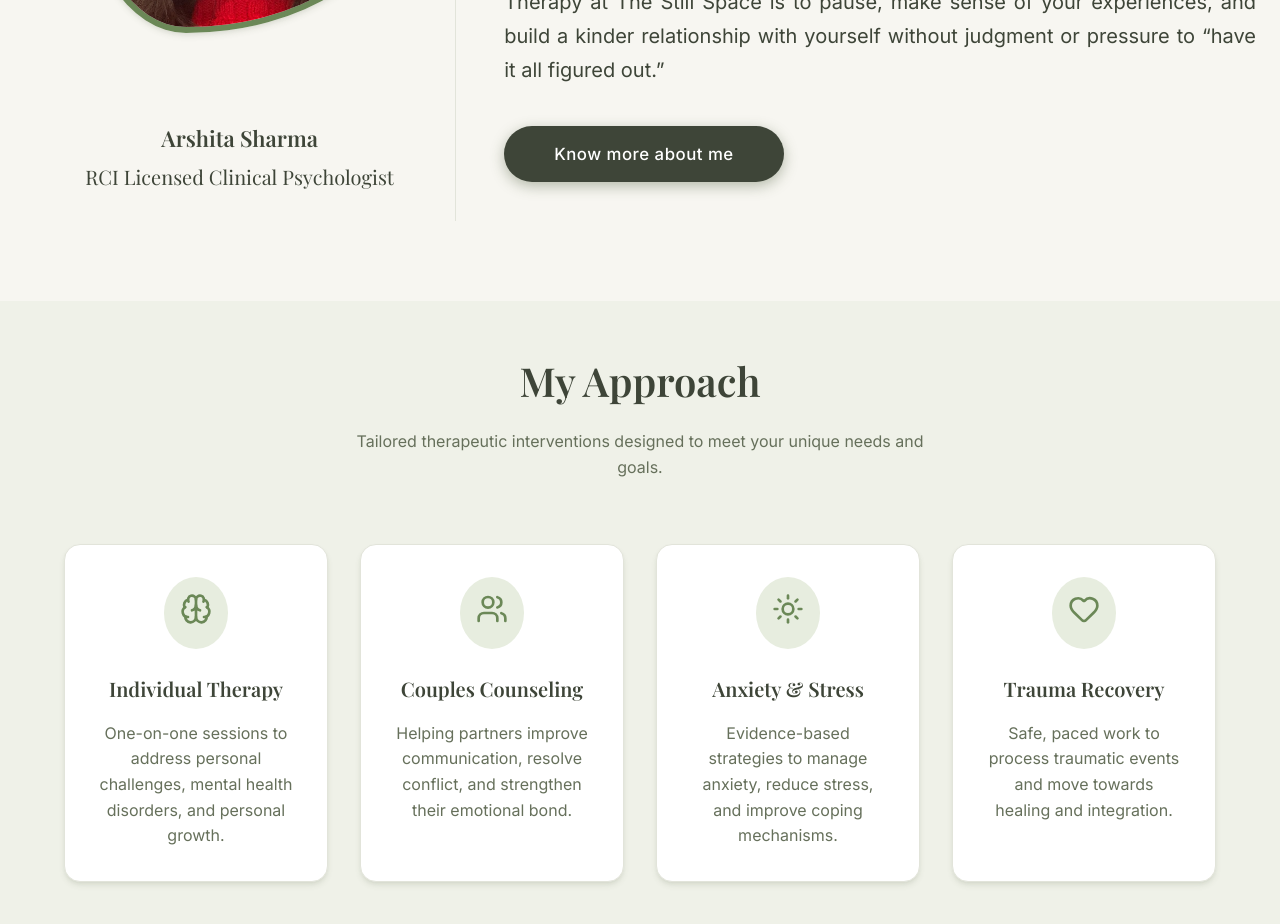
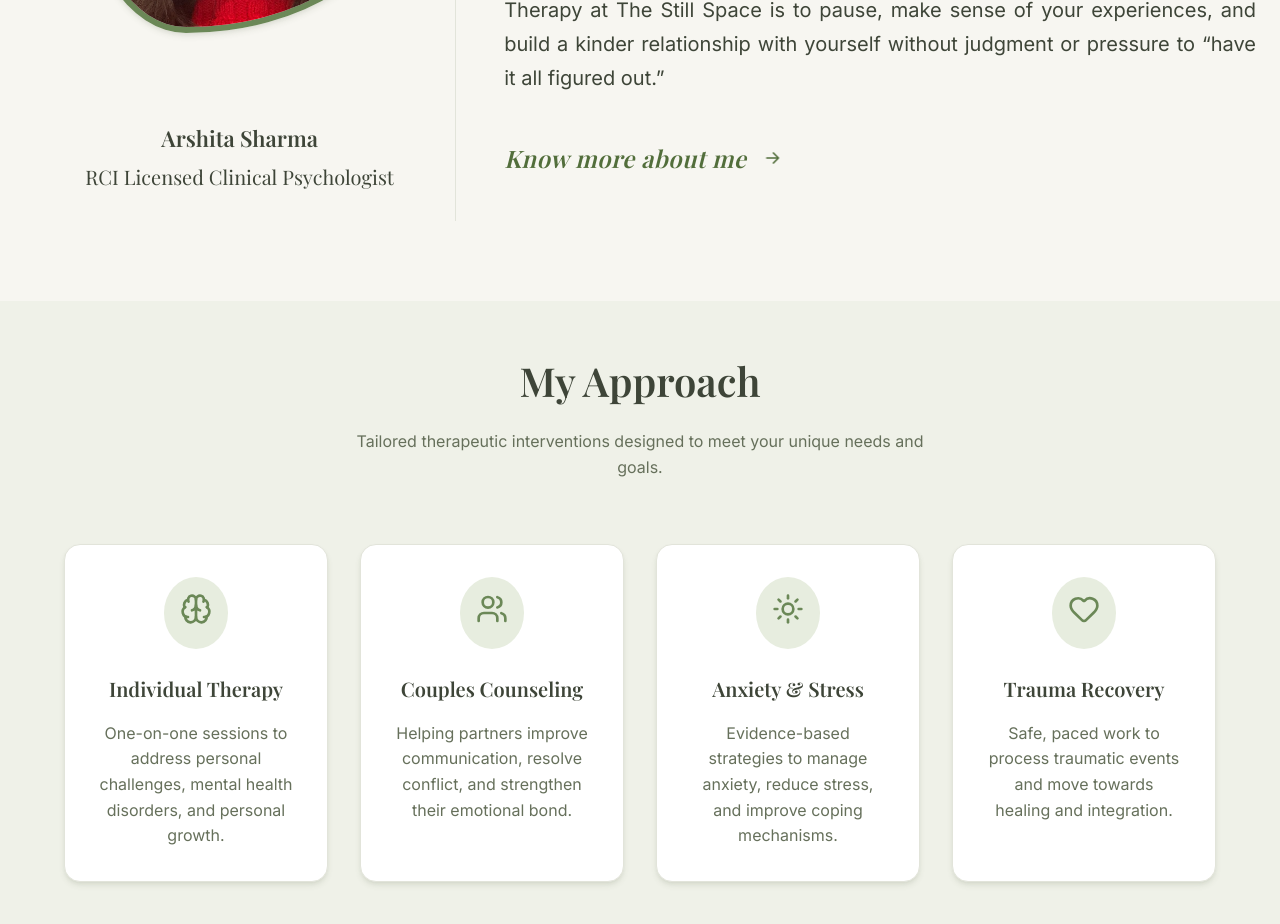
Before and after one commit to mananj183/thestillspace.github.io, a React (Vite) app: page / in a window 1280 px wide. Shown: the part 1300-2224 px from the top of the page. Built offline with nearby package versions, Linux system fonts and the light colour scheme; a web font is replaced by a local one.

Commit message:
Redesign know-more-about-me as an elegant animated text link

```diff
--- a/src/components/About.tsx
+++ b/src/components/About.tsx
@@ -60,7 +60,15 @@ const About = () => {
                 </div>
 
                 <button className="btn-know-more" onClick={() => navigate('/about-me')} aria-label="About Me">
-                    Know more about me
+                    <span className="btn-know-more-label">Know more about me</span>
+                    <svg
+                        className="btn-know-more-arrow"
+                        viewBox="0 0 24 24"
+                        aria-hidden="true"
+                        focusable="false"
+                    >
+                        <path d="M5 12h14M13 6l6 6-6 6" />
+                    </svg>
                 </button>
             </motion.div>
         </section>
--- a/src/index.css
+++ b/src/index.css
@@ -363,25 +363,80 @@ button {
 }
 
 .btn-know-more {
-  /* margin-top: 2.5rem; */
-  padding: 0.75rem 2rem;
-  background-color: var(--text-primary);
-  /* Deep olive */
-  color: #fff;
-  border-radius: 50px;
-  font-weight: 500;
+  /* Elegant serif text-link: no button box, animated underline + nudge arrow */
+  display: inline-flex;
+  align-items: center;
+  gap: 0.6rem;
+  padding: 0.25rem 0;
+  background: transparent;
+  border: none;
+  cursor: pointer;
+  color: var(--accent-strong);
+  font-family: var(--font-heading);
+  font-size: 1.25rem;
+  font-style: italic;
+  font-weight: 600;
   letter-spacing: 0.5px;
-  box-shadow: 0 4px 14px 0 rgba(74, 90, 57, 0.39);
-  transition: all 0.3s ease;
-  border: 2px solid transparent;
+  position: relative;
+  transition: color 0.3s ease, letter-spacing 0.3s ease;
+}
+
+.btn-know-more::after {
+  content: '';
+  position: absolute;
+  left: 0;
+  bottom: -0.3rem;
+  width: 100%;
+  height: 2px;
+  background: linear-gradient(90deg, var(--accent), var(--teal-accent));
+  border-radius: 2px;
+  transform: scaleX(0);
+  transform-origin: left center;
+  transition: transform 0.5s cubic-bezier(0.22, 1, 0.36, 1);
 }
 
 .btn-know-more:hover {
-  background-color: var(--bg-primary);
-  color: var(--text-primary);
-  border-color: var(--text-primary);
-  transform: translateY(-2px);
-  box-shadow: 0 6px 20px rgba(74, 90, 57, 0.23);
+  color: var(--accent);
+  letter-spacing: 1px;
+}
+
+.btn-know-more:hover::after {
+  transform: scaleX(1);
+}
+
+.btn-know-more-arrow {
+  width: 1.1rem;
+  height: 1.1rem;
+  stroke: currentColor;
+  fill: none;
+  stroke-width: 2;
+  stroke-linecap: round;
+  stroke-linejoin: round;
+  transition: transform 0.3s ease;
+}
+
+.btn-know-more:hover .btn-know-more-arrow {
+  transform: translateX(6px);
+}
+
+.btn-know-more:not(:hover) .btn-know-more-arrow {
+  animation: btn-arrow-nudge 4s ease-in-out infinite;
+}
+
+@keyframes btn-arrow-nudge {
+  0%,
+  40%,
+  100% {
+    transform: translateX(0);
+  }
+
+  50% {
+    transform: translateX(5px);
+  }
+
+  60% {
+    transform: translateX(0);
+  }
 }
 
 @media (min-width: 768px) {
@@ -423,8 +478,13 @@ button {
   }
 
   .btn-know-more {
-    padding: 1rem 3rem;
-    font-size: 1.05rem;
+    font-size: 1.5rem;
+    gap: 0.75rem;
+  }
+
+  .btn-know-more-arrow {
+    width: 1.25rem;
+    height: 1.25rem;
   }
 }
 
@@ -466,8 +526,13 @@ button {
   }
 
   .btn-know-more {
-    padding: 0.55rem 1.5rem;
-    font-size: 0.9rem;
+    font-size: 1rem;
+    gap: 0.5rem;
+  }
+
+  .btn-know-more-arrow {
+    width: 0.9rem;
+    height: 0.9rem;
   }
 }
 
```
